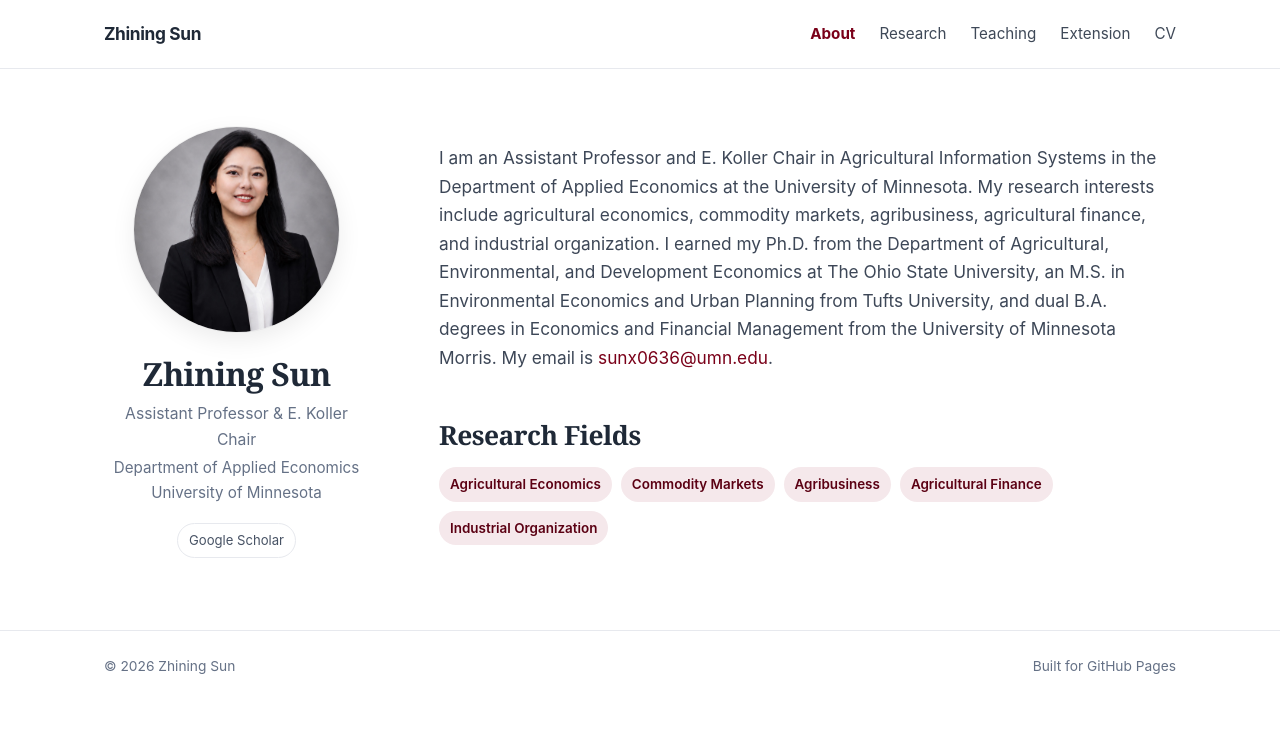
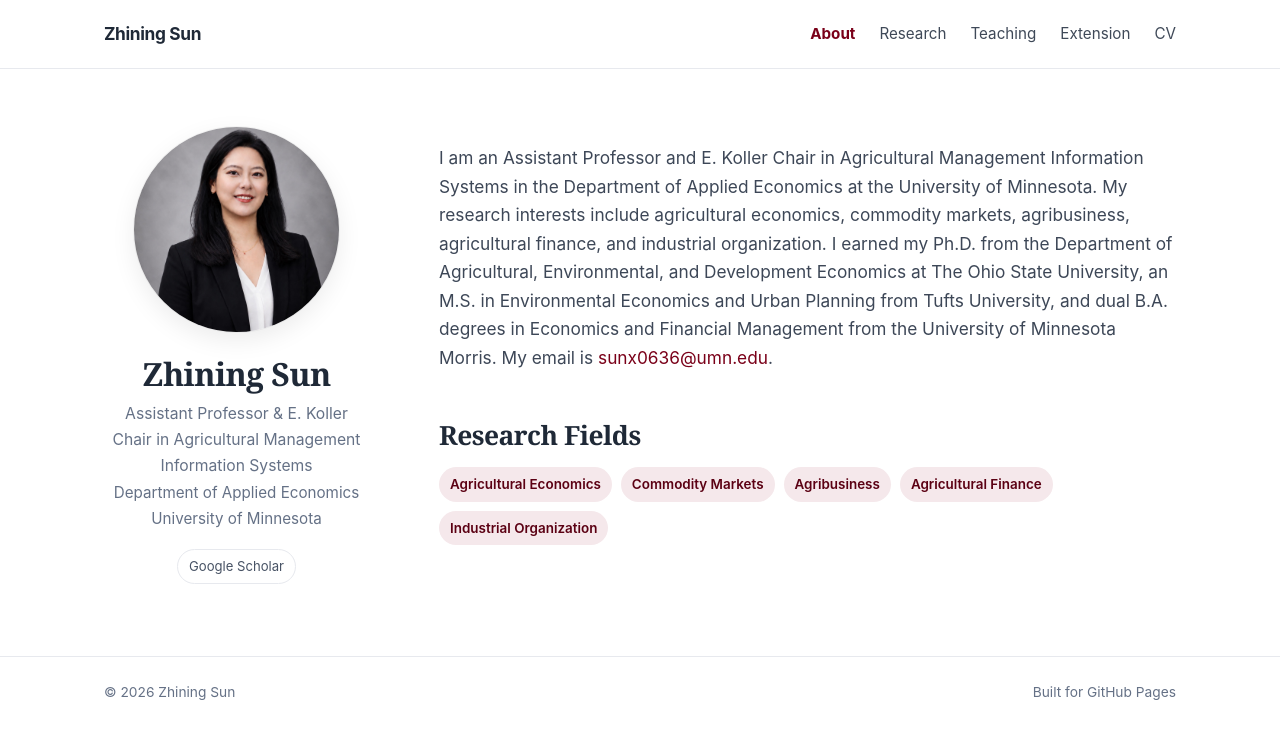
Before and after one commit to agecon-zhiningsun/zs, a plain HTML site: page index.html in a window 1280 px wide. Drawn offline with Linux system fonts and the light colour scheme.

Commit message:
Update full academic position title

```diff
--- a/index.html
+++ b/index.html
@@ -3,7 +3,7 @@
 <head>
   <meta charset="utf-8">
   <meta name="viewport" content="width=device-width, initial-scale=1">
-  <meta name="description" content="Zhining Sun — Assistant Professor and E. Koller Chair in Agricultural Information Systems at the University of Minnesota. Research in agricultural economics, commodity markets, agribusiness, agricultural finance, and industrial organization.">
+  <meta name="description" content="Zhining Sun — Assistant Professor and E. Koller Chair in Agricultural Management Information Systems at the University of Minnesota. Research in agricultural economics, commodity markets, agribusiness, agricultural finance, and industrial organization.">
   <title>Zhining Sun | Applied Economics</title>
   <link rel="stylesheet" href="assets/style.css?v=2">
 </head>
@@ -26,7 +26,7 @@
   <aside class="profile">
     <img class="headshot" src="assets/grey.jpeg" alt="Zhining Sun">
     <h1>Zhining Sun</h1>
-    <p class="profile-title">Assistant Professor &amp; E. Koller Chair</p>
+    <p class="profile-title">Assistant Professor &amp; E. Koller Chair in Agricultural Management Information Systems</p>
     <p class="profile-affil">Department of Applied Economics<br>University of Minnesota</p>
     <div class="profile-links">
       <a href="https://scholar.google.com/citations?hl=en&user=sjG7b5UAAAAJ" target="_blank" rel="noopener">Google Scholar</a>
@@ -34,7 +34,7 @@
   </aside>
 
   <section class="intro">
-    <p class="lede">I am an Assistant Professor and E. Koller Chair in Agricultural Information Systems in the Department of Applied Economics at the University of Minnesota. My research interests include agricultural economics, commodity markets, agribusiness, agricultural finance, and industrial organization. I earned my Ph.D. from the Department of Agricultural, Environmental, and Development Economics at The Ohio State University, an M.S. in Environmental Economics and Urban Planning from Tufts University, and dual B.A. degrees in Economics and Financial Management from the University of Minnesota Morris. My email is <a href="mailto:sunx0636@umn.edu">sunx0636@umn.edu</a>.</p>
+    <p class="lede">I am an Assistant Professor and E. Koller Chair in Agricultural Management Information Systems in the Department of Applied Economics at the University of Minnesota. My research interests include agricultural economics, commodity markets, agribusiness, agricultural finance, and industrial organization. I earned my Ph.D. from the Department of Agricultural, Environmental, and Development Economics at The Ohio State University, an M.S. in Environmental Economics and Urban Planning from Tufts University, and dual B.A. degrees in Economics and Financial Management from the University of Minnesota Morris. My email is <a href="mailto:sunx0636@umn.edu">sunx0636@umn.edu</a>.</p>
 
     <div class="section">
       <h2>Research Fields</h2>
```
